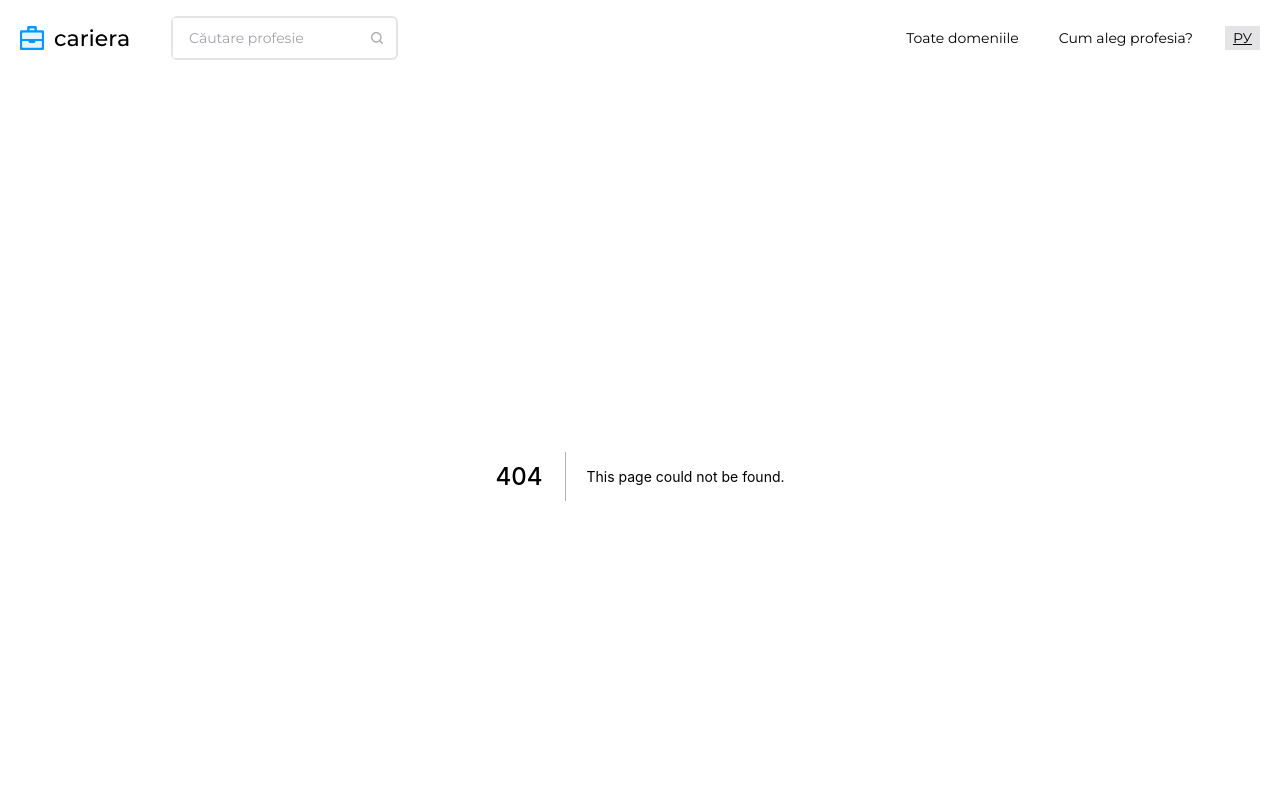
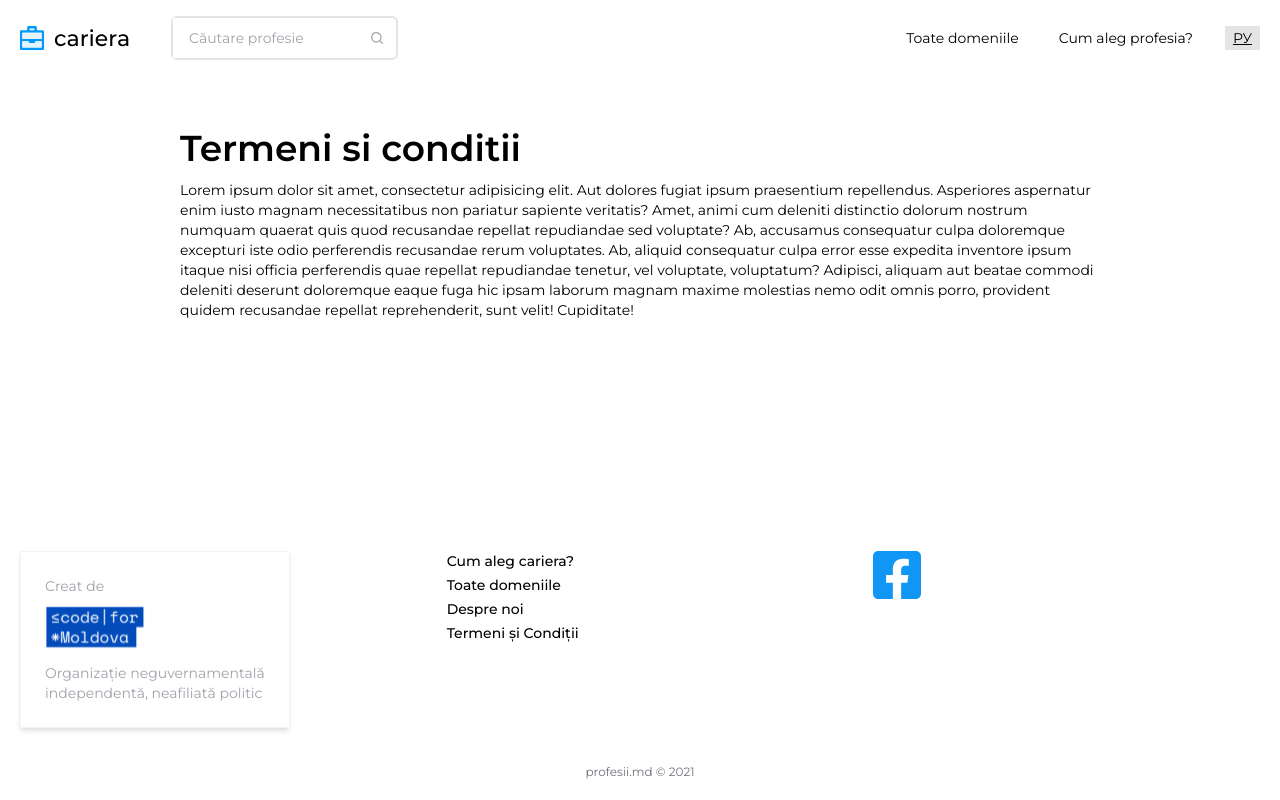
Before and after one commit to code4moldova/catalog-profesii, a Next.js app: page /termeni-si-conditii in a window 1280 px wide. Before the commit this address had no page. Shown: the top 800 px of the page. Built offline with nearby package versions, Linux system fonts and the light colour scheme.

Commit message:
feat: add basic sample pages

```diff
--- a/pages/_app.tsx
+++ b/pages/_app.tsx
@@ -1,4 +1,3 @@
-import React from 'react';
 import { AppProps } from 'next/app';
 import Head from 'next/head';
 import '../tailwind.css';
@@ -8,16 +7,16 @@ import { Footer } from '../sections/footer/footer.section';
 
 function CustomApp({ Component, pageProps }: AppProps) {
   return (
-    <>
+    <div className="min-h-screen flex flex-col">
       <Head>
         <title>Catalog Profesii!</title>
       </Head>
       <Header />
-      <main>
+      <main className="flex-grow">
         <Component {...pageProps} />
       </main>
       <Footer />
-    </>
+    </div>
   );
 }
 
--- a/pages/_document.tsx
+++ b/pages/_document.tsx
@@ -1,5 +1,4 @@
 import Document, { Html, Head, Main, NextScript } from 'next/document';
-import React from 'react';
 
 class MyDocument extends Document {
   render() {
--- /dev/null
+++ b/pages/cum-aleg-cariera.tsx
@@ -0,0 +1,28 @@
+import { Column, Container, Row } from '../components/grid';
+
+export default function Guide() {
+  return (
+    <Container>
+      <Row className="justify-center mt-10">
+        <Column className="lg:w-3/4">
+          <h1>Cum aleg cariera?</h1>
+          <p>
+            Lorem ipsum dolor sit amet, consectetur adipisicing elit. Aut
+            dolores fugiat ipsum praesentium repellendus. Asperiores aspernatur
+            enim iusto magnam necessitatibus non pariatur sapiente veritatis?
+            Amet, animi cum deleniti distinctio dolorum nostrum numquam quaerat
+            quis quod recusandae repellat repudiandae sed voluptate? Ab,
+            accusamus consequatur culpa doloremque excepturi iste odio
+            perferendis recusandae rerum voluptates. Ab, aliquid consequatur
+            culpa error esse expedita inventore ipsum itaque nisi officia
+            perferendis quae repellat repudiandae tenetur, vel voluptate,
+            voluptatum? Adipisci, aliquam aut beatae commodi deleniti deserunt
+            doloremque eaque fuga hic ipsam laborum magnam maxime molestias nemo
+            odit omnis porro, provident quidem recusandae repellat
+            reprehenderit, sunt velit! Cupiditate!
+          </p>
+        </Column>
+      </Row>
+    </Container>
+  );
+}
--- /dev/null
+++ b/pages/despre-noi.tsx
@@ -0,0 +1,27 @@
+import { Column, Container, Row } from '../components/grid';
+
+export default function AboutUs() {
+  return (
+    <Container>
+      <Row className="justify-center mt-10">
+        <Column className="lg:w-3/4">
+          <h1>Despre noi</h1>
+          <p>
+            Lorem ipsum dolor sit amet, consectetur adipisicing elit. Facere,
+            iure non. Doloribus numquam, officia perferendis quam ullam
+            voluptatum! Aperiam architecto assumenda consequuntur culpa
+            excepturi id illum laborum magni nam natus, neque, placeat porro qui
+            quibusdam rerum, sed sint soluta tempore tenetur voluptatum? At,
+            deleniti dolor ducimus et facere in libero maiores odio omnis
+            praesentium recusandae reiciendis reprehenderit sunt tempore
+            voluptates. Ab consequuntur corporis cumque delectus deserunt
+            distinctio ea eligendi et expedita harum iste laborum libero
+            nesciunt nostrum nulla officia porro praesentium quas quibusdam
+            reiciendis rerum sapiente vel, velit! Cum dignissimos dolor
+            doloremque eum nulla optio quaerat quidem, rerum tenetur veritatis!
+          </p>
+        </Column>
+      </Row>
+    </Container>
+  );
+}
--- a/pages/index.tsx
+++ b/pages/index.tsx
@@ -1,4 +1,3 @@
-import React from 'react';
 import { Hero } from '../sections/hero/hero.section';
 import { SectionTwo } from '../sections/section-two/section-two.section';
 import { SectionThree } from '../sections/section-three/section-three.section';
--- /dev/null
+++ b/pages/termeni-si-conditii.tsx
@@ -0,0 +1,28 @@
+import { Column, Container, Row } from '../components/grid';
+
+export default function TermsAndConditions() {
+  return (
+    <Container>
+      <Row className="justify-center mt-10">
+        <Column className="lg:w-3/4">
+          <h1>Termeni si conditii</h1>
+          <p>
+            Lorem ipsum dolor sit amet, consectetur adipisicing elit. Aut
+            dolores fugiat ipsum praesentium repellendus. Asperiores aspernatur
+            enim iusto magnam necessitatibus non pariatur sapiente veritatis?
+            Amet, animi cum deleniti distinctio dolorum nostrum numquam quaerat
+            quis quod recusandae repellat repudiandae sed voluptate? Ab,
+            accusamus consequatur culpa doloremque excepturi iste odio
+            perferendis recusandae rerum voluptates. Ab, aliquid consequatur
+            culpa error esse expedita inventore ipsum itaque nisi officia
+            perferendis quae repellat repudiandae tenetur, vel voluptate,
+            voluptatum? Adipisci, aliquam aut beatae commodi deleniti deserunt
+            doloremque eaque fuga hic ipsam laborum magnam maxime molestias nemo
+            odit omnis porro, provident quidem recusandae repellat
+            reprehenderit, sunt velit! Cupiditate!
+          </p>
+        </Column>
+      </Row>
+    </Container>
+  );
+}
--- /dev/null
+++ b/pages/toate-domeniile.tsx
@@ -0,0 +1,28 @@
+import { Column, Container, Row } from '../components/grid';
+
+export default function AllJobs() {
+  return (
+    <Container>
+      <Row className="justify-center mt-10">
+        <Column className="lg:w-3/4">
+          <h1>Toate domeniile</h1>
+          <p>
+            Lorem ipsum dolor sit amet, consectetur adipisicing elit. Aut
+            dolores fugiat ipsum praesentium repellendus. Asperiores aspernatur
+            enim iusto magnam necessitatibus non pariatur sapiente veritatis?
+            Amet, animi cum deleniti distinctio dolorum nostrum numquam quaerat
+            quis quod recusandae repellat repudiandae sed voluptate? Ab,
+            accusamus consequatur culpa doloremque excepturi iste odio
+            perferendis recusandae rerum voluptates. Ab, aliquid consequatur
+            culpa error esse expedita inventore ipsum itaque nisi officia
+            perferendis quae repellat repudiandae tenetur, vel voluptate,
+            voluptatum? Adipisci, aliquam aut beatae commodi deleniti deserunt
+            doloremque eaque fuga hic ipsam laborum magnam maxime molestias nemo
+            odit omnis porro, provident quidem recusandae repellat
+            reprehenderit, sunt velit! Cupiditate!
+          </p>
+        </Column>
+      </Row>
+    </Container>
+  );
+}
--- a/sections/footer/footer.section.tsx
+++ b/sections/footer/footer.section.tsx
@@ -11,8 +11,8 @@ export function Footer(props: JSX.IntrinsicElements['section']) {
   return (
     <section className={clsx('bg-white', className)} {...rest}>
       <Container>
-        <Row className="py-12">
-          <Column className="w-full sm:w-1/2 md:w-1/3 mb-10 lg:mb-0">
+        <Row className="pt-12 pb-4">
+          <Column className="w-full sm:w-1/2 md:w-1/3 mb-10 md:mb-0">
             <div className="p-6 space-y-1.5 border border-gray-100 shadow-md text-sm text-gray-400 inline-block mx-auto">
               <p>Creat de</p>
               <a
@@ -34,7 +34,7 @@ export function Footer(props: JSX.IntrinsicElements['section']) {
               </p>
             </div>
           </Column>
-          <Column className="w-full sm:w-1/2 md:w-1/3 mb-10 lg:mb-0 md:flex justify-center">
+          <Column className="w-full sm:w-1/2 md:w-1/3 mb-10 md:mb-0 md:flex justify-center lg:justify-start">
             <ul className="space-y-1">
               <li>
                 <Link href="/cum-aleg-cariera">
@@ -83,7 +83,7 @@ export function Footer(props: JSX.IntrinsicElements['section']) {
           </Column>
         </Row>
         <div className="text-center text-gray-500 text-xs py-5">
-          profesii.md © 2021
+          profesii.md © {new Date().getFullYear()}
         </div>
       </Container>
     </section>
```
